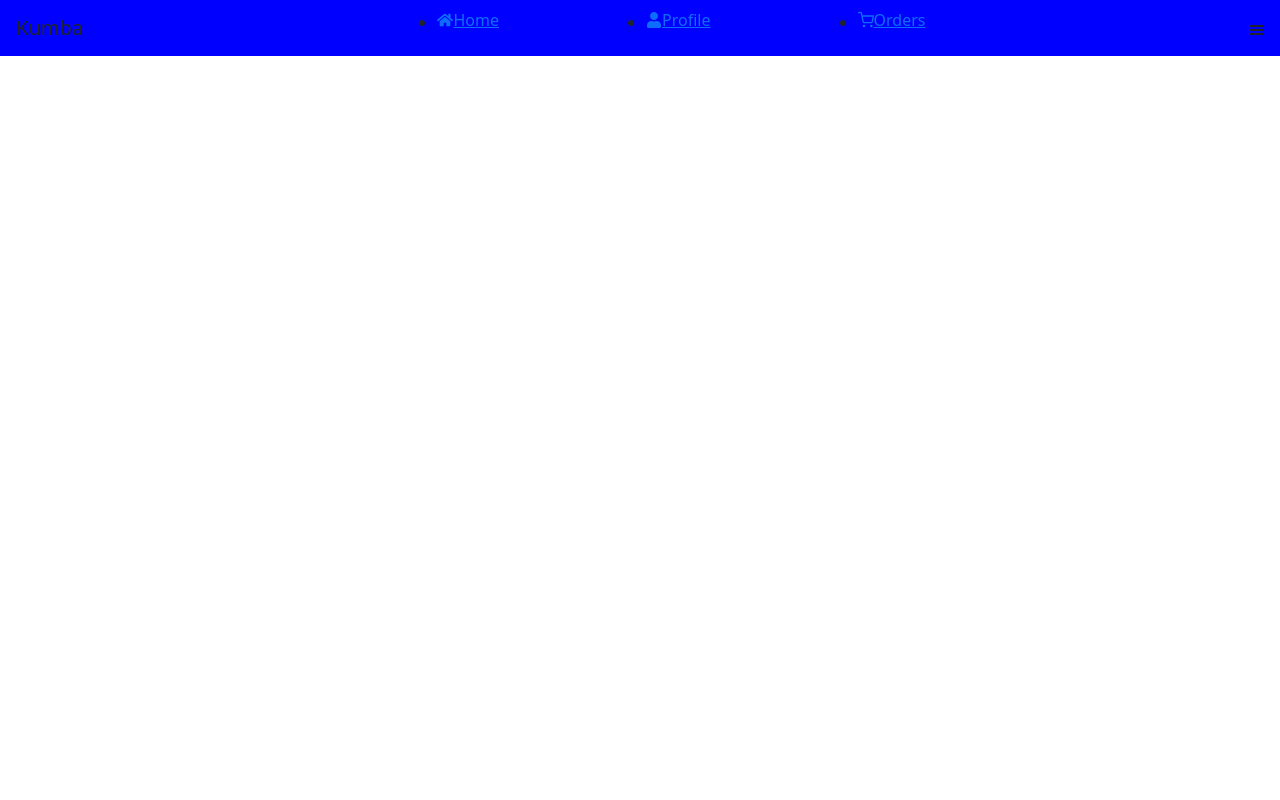
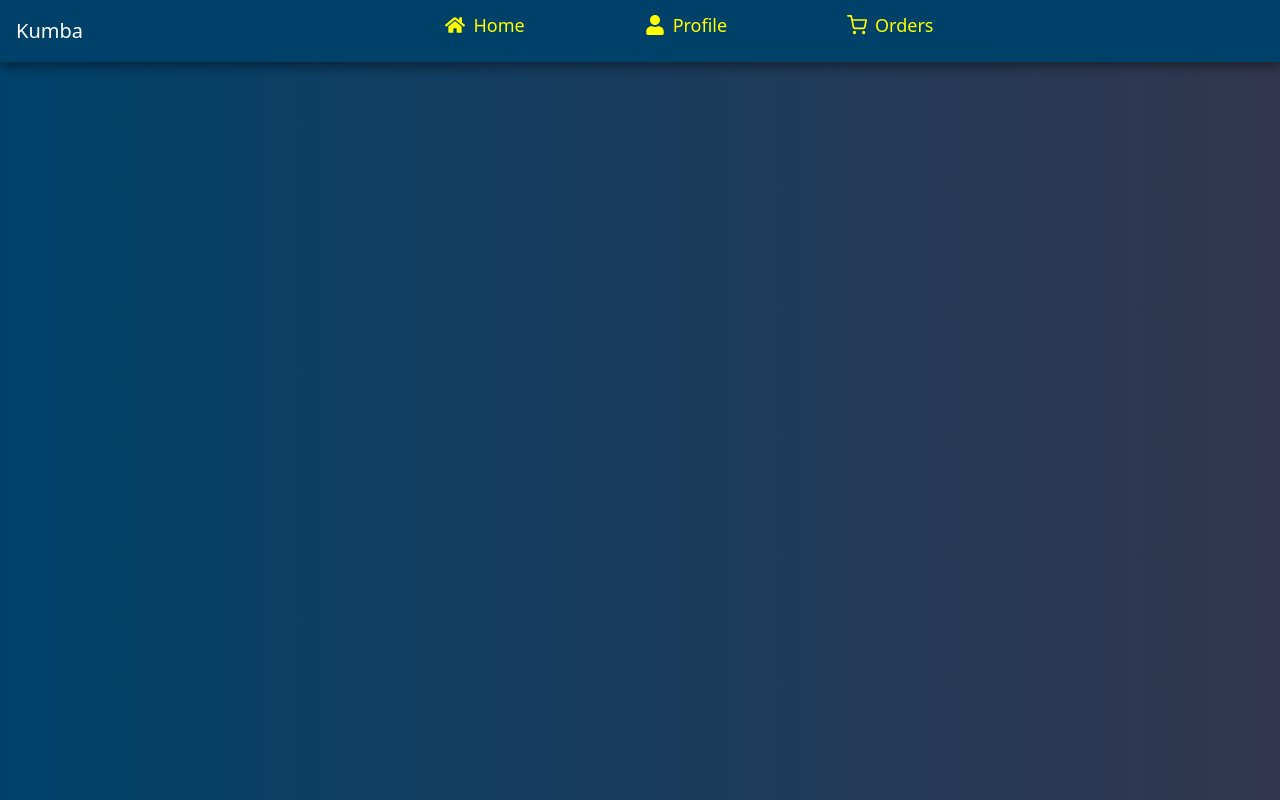
Before and after one commit to AyoTheInspired/kumba-task, a React (Create React App) app: page / in a window 1280 px wide. Built offline with nearby package versions, Linux system fonts and the light colour scheme.

Commit message:
Navbar is done on LG

```diff
--- a/src/App.css
+++ b/src/App.css
@@ -1,3 +1,15 @@
+:root {
+	--pry-clr-1: #00416a;
+	--pry-clr-2: #32364e;
+	--pry-clr-3: #00416a;
+	/* ////////////// */
+	--sht-trans: all 0.2s ease-in-out;
+}
+
+html {
+	background: linear-gradient(to right, var(--pry-clr-1), var(--pry-clr-2));
+}
+
 .flexed {
 	display: flex;
 	justify-content: center;
--- a/src/components/Header.js
+++ b/src/components/Header.js
@@ -9,12 +9,15 @@ function Header() {
 	const [sidebarOpen, setSidebarOpen] = useState(false);
 
 	return (
-		<Nav className="flex-btw px-3 py-2">
+		<Nav className="flex-btw px-3 py-1 text-white">
 			<div className="nav__left">
 				<h5 className="mb-0">Kumba</h5>
 			</div>
-			<div className="nav__mid flex-btw col-lg-5 mx-auto">
-				<ul className="flex-btw mx-auto col">
+			<div
+				className={`${
+					sidebarOpen && "open__sidebar"
+				} nav__mid flex-btw col-lg-5 mx-auto`}>
+				<ul className="flex-btw mx-auto col mt-1">
 					{navLinks.map((link, index) => {
 						const { title, icon, path } = link;
 						return (
@@ -24,7 +27,8 @@ function Header() {
 									className="nav__link"
 									activeClassName="nav__link-active">
 									<div className="nav__link-wrap flexed">
-										{icon} <p className="nav__link-title mb-0"> {title} </p>
+										<span className="nav__icon mb-1">{icon}</span>
+										<p className="nav__title mb-0"> {title} </p>
 									</div>
 								</NavLink>
 							</li>
@@ -32,7 +36,9 @@ function Header() {
 					})}
 				</ul>
 			</div>
-			<div className="nav__right">
+			<div
+				className="nav__right flexed d-lg-none"
+				onClick={() => setSidebarOpen(!sidebarOpen)}>
 				{sidebarOpen ? (
 					<FaTimes className="sidebar__controls" />
 				) : (
@@ -49,7 +55,31 @@ const Nav = styled.nav`
 	position: sticky;
 	top: 0;
 	width: 100%;
-	background: blue;
+	background: var(--pry-clr-3);
+	box-shadow: 0px 5px 10px rgba(0, 0, 0, 0.4);
+	z-index: 50;
+
+	ul {
+		li {
+			list-style-type: none;
+		}
+
+		.nav__link {
+			text-decoration: none;
+		}
+
+		.nav__icon {
+			font-size: 20px;
+			color: yellow;
+		}
+
+		.nav__title {
+			color: yellow;
+			font-size: 18px;
+			margin-left: 8px;
+			font-weight: 500;
+		}
+	}
 
 	@media (max-width: 768px) {
 		position: relative;
@@ -60,19 +90,24 @@ const Nav = styled.nav`
 			top: 40px;
 			left: 0;
 			right: 0;
-			/* width: 99%; */
 			margin: 0;
-			/* overflow-x: hidden; */
-			/* height: 100%; */
 			min-height: calc(100vh - 40px);
 			background: green;
+			transform: translateX(100%);
+			opacity: 0;
+			z-index: -100;
+			transition: var(--sht-trans);
 
 			ul {
 				flex-direction: column;
 				height: 100%;
-				/* background: red; */
 				margin: 0;
 			}
 		}
+
+		.open__sidebar {
+			transform: translateX(0);
+			opacity: 1;
+		}
 	}
 `;
```
